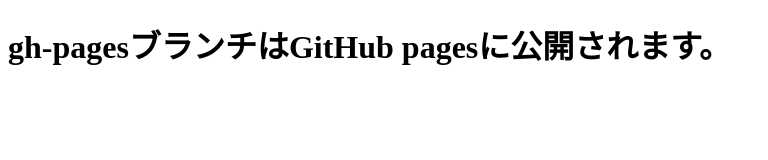
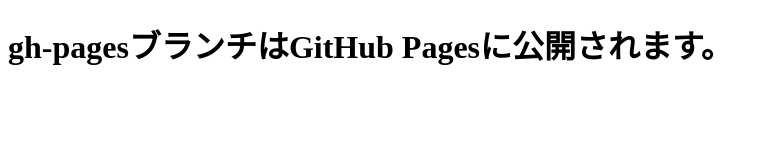
Before and after one commit to rikita2018/git-study, a plain HTML site: page index.html in a window 1280 px wide. Shown: the whole page, without its empty margins (0-768 px from the left). Drawn offline with Linux system fonts and the light colour scheme.

Commit message:
GitHub Pages用のwebページを作成

```diff
--- a/index.html
+++ b/index.html
@@ -9,7 +9,7 @@
 </head>
 
 <body>
-  <h1>gh-pagesブランチはGitHub pagesに公開されます。</h1>
+  <h1>gh-pagesブランチはGitHub Pagesに公開されます。</h1>
 </body>
 
 </html>
```
